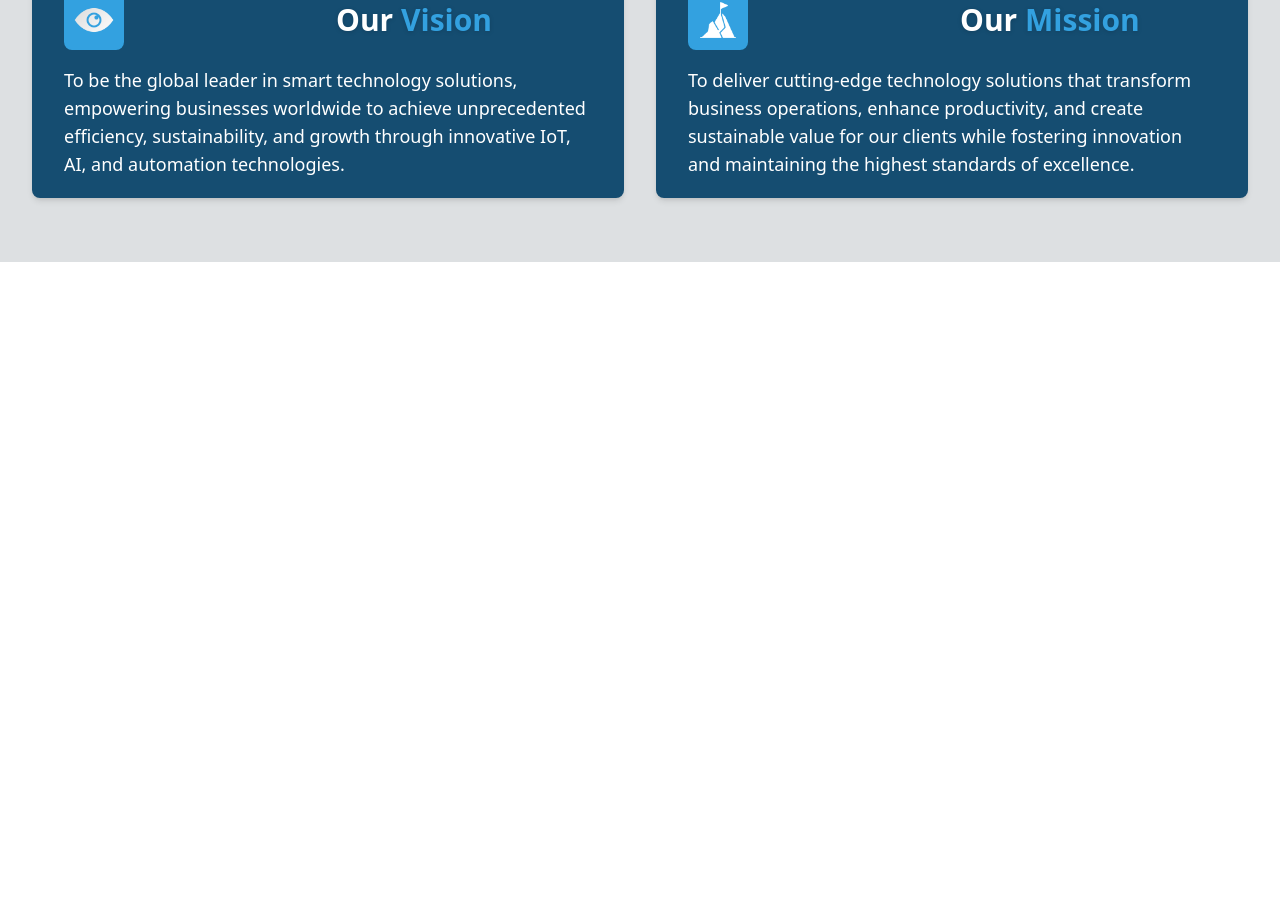
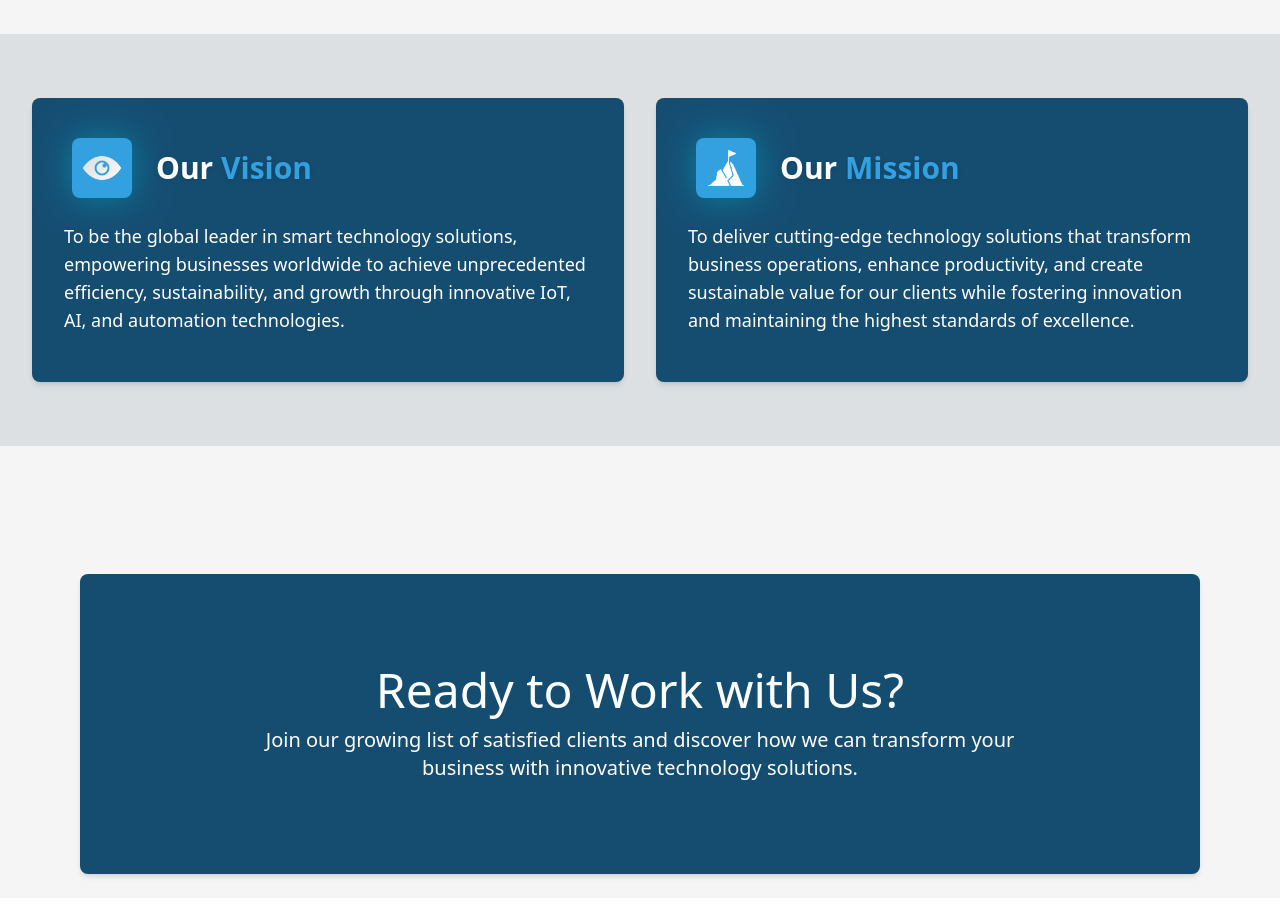
Before and after one commit to TechknowLK/TechknowLK, a React (Vite) app in the folder techknowlk_web/: page /about in a window 1280 px wide. Shown: the part 1399-2318 px from the top of the page. Before the commit the page ends 1765 px from the top, so only its background shows below. Built offline with nearby package versions, Linux system fonts and the light colour scheme.

Commit message:
update AboutUs page

```diff
--- a/techknowlk_web/src/components/AboutUs/HeroSection.jsx
+++ b/techknowlk_web/src/components/AboutUs/HeroSection.jsx
@@ -1,4 +1,5 @@
 import React from "react";
+import video from "../../assets/Video/Hero.mp4";
 
 export default function HeroSection() {
   // main background: a centered radial glow (25% alpha for the blue)
@@ -22,8 +23,17 @@ export default function HeroSection() {
   return (
     <section
       style={bgStyle}
-      className="relative w-full h-[520px] flex items-center justify-center text-center px-6 overflow-hidden"
+      className="relative w-full h-[520px] flex items-center justify-center text-center px-6 overflow-hidden "
     >
+        <video
+                  className="absolute top-0 left-0 w-full h-[1000px] object-cover opacity-40"
+                  autoPlay
+                  loop
+                  muted
+                  playsInline
+                >
+                  <source src={video} type="video/mp4" />
+                </video>
       {/* vignette layer (darken edges) */}
       <div style={vignetteStyle} className="absolute inset-0 pointer-events-none" />
 
--- /dev/null
+++ b/techknowlk_web/src/components/AboutUs/OtherSection1.jsx
@@ -0,0 +1,20 @@
+import React from 'react'
+
+export default function OtherSection1() {
+    return (
+        <div className='relative w-full flex items-center justify-center  px-20 py-6 my-20 '>
+
+            <div className='w-full h-[300px] overflow-hidden bg-[#154D71] rounded-lg shadow-md flex flex-col items-center justify-center text-center px-6'>
+                <h1 className='text-white text-3xl md:text-4xl lg:text-5xl font-medium mb-3'>
+                    Ready to Work with Us?
+                </h1>
+                <p className='text-white text-md md:text-lg lg:text-xl max-w-3xl'>
+                    Join our growing list of satisfied clients and discover how we can transform your business with innovative technology solutions.
+                </p>
+
+            </div>
+
+
+        </div>
+    )
+}
--- a/techknowlk_web/src/components/AboutUs/OurStorySection.jsx
+++ b/techknowlk_web/src/components/AboutUs/OurStorySection.jsx
@@ -2,8 +2,8 @@ import React from 'react'
 
 export default function OurStorySection() {
     return (
-        <div className='relative max-w-7xl mx-auto px-4 sm:px-6 lg:px-8 py-16 my-16'>
-            <div className='w-full h-[400px]'>
+        <div className='relative max-w-7xl mx-auto px-4 sm:px-6 lg:px-8 py-16 my-16 '>
+            <div className='w-full'>
                 <h1 className="text-3xl md:text-4xl lg:text-5xl font-bold leading-tight drop-shadow-sm">
                     <span className="text-[#626262]">Our </span>
                     <span className="text-[#33A1E0]">Story</span>
--- a/techknowlk_web/src/components/AboutUs/VMCard.jsx
+++ b/techknowlk_web/src/components/AboutUs/VMCard.jsx
@@ -2,15 +2,15 @@ import React from 'react'
 
 export default function VMCard({ title, icon, text, titleColor = '#33A1E0' }) {
     return (
-        <div className='p-2 w-full h-48  rounded-lg '>
-            <div className='grid grid-cols-1 md:grid-cols-2 items-center gap-4 '>
-                <div className='flex items-center justify-start'>
-                    <div className='w-15 h-15 bg-[#33A1E0] grid justify-center items-center rounded-lg'>
+        <div className='p-2 w-full  rounded-lg '>
+            <div className='flex  items-center justify-start gap-4 '>
+                <div className='flex items-center justify-start p-2 rounded-lg'>
+                    <div className='w-15 h-15 bg-[#33A1E0] shadow-[0_0_35px_rgba(0,0,0,0.25)] shadow-cyan-500/50 grid justify-center items-center rounded-lg'>
                         <img src={icon} alt={`${title} icon`} className='w-10 h-10' />
                     </div>
                 </div>
                 <div className='flex w-full items-center justify-start'>
-                    <h1 className="text-1xl md:text-2xl lg:text-3xl font-bold leading-tight drop-shadow-sm">
+                    <h1 className="text-2xl md:text-2xl lg:text-3xl font-bold leading-tight drop-shadow-sm">
                         <span className="text-white">{title.split(' ')[0]} </span>
                         <span className="text-[#33A1E0]">{title.split(' ')[1]}</span>
                     </h1>
--- a/techknowlk_web/src/screens/AboutUs.jsx
+++ b/techknowlk_web/src/screens/AboutUs.jsx
@@ -3,6 +3,7 @@ import { NavBar } from '../components/NavBar'
 import HeroSection from '../components/AboutUs/HeroSection'
 import OurStorySection from '../components/AboutUs/OurStorySection'
 import VMSection from '../components/AboutUs/VMSection'
+import OtherSection1 from '../components/AboutUs/OtherSection1'
 
 export const AboutUs = () => {
   return (
@@ -11,6 +12,7 @@ export const AboutUs = () => {
        <HeroSection/>
        <OurStorySection/>
        <VMSection/>
+       <OtherSection1/>
     </div>
   )
 }
```
